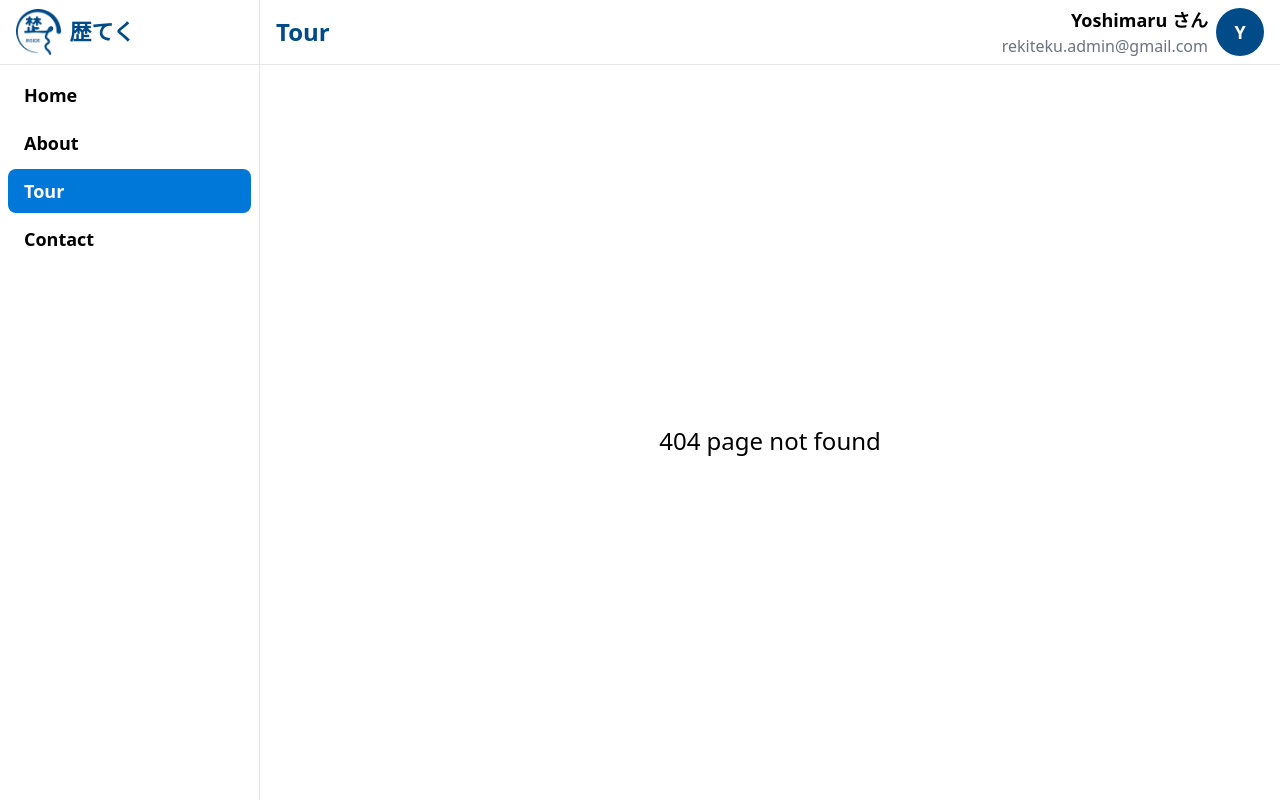
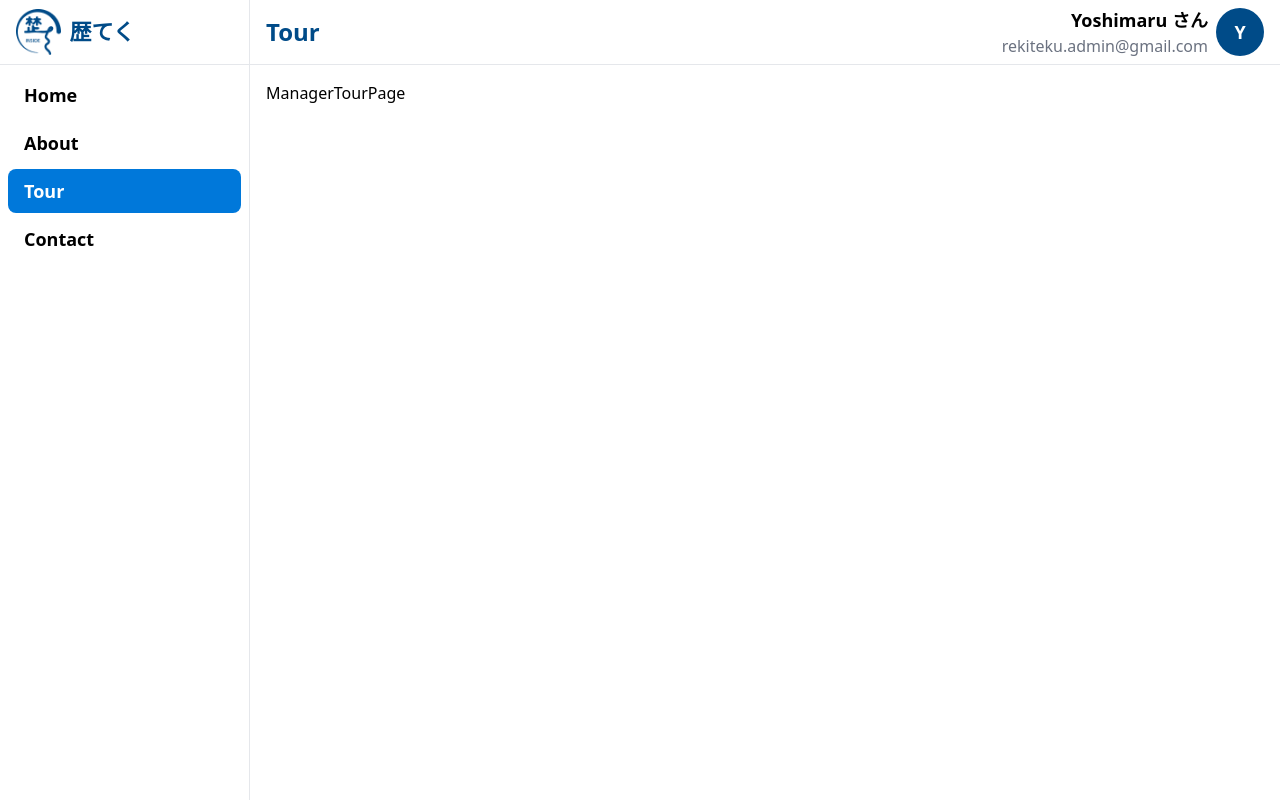
Before and after one commit to demonic29/team_reactors, a React (Create React App) app: page /manager/tour in a window 1280 px wide. Before the commit this address had no page. Built offline with nearby package versions, Linux system fonts and the light colour scheme.

Commit message:
fix draggable component

```diff
--- a/src/App.jsx
+++ b/src/App.jsx
@@ -8,31 +8,33 @@ import ManagerAboutPage from "./pages/manager/ManagerAboutPage";
 import PageNotFound from "./pages/PageNotFound";
 import MainLayout from "./layouts/MainLayout";
 import AboutPage from "./pages/AboutPage";
+import ManagerTourPage from "./pages/manager/ManagerTourPage";
 
 const App = () => {
 	return (
 		<Routes>
-			<Route path="/" element={<MainLayout></MainLayout>}>
-				<Route path="/" element={<HomePage></HomePage>} default></Route>
-				<Route
-					path="/about"
-					element={<AboutPage></AboutPage>}
-				></Route>
+			<Route path="/" element={<MainLayout />}>
+				<Route path="/" element={<HomePage />} default></Route>
+				<Route path="/about" element={<AboutPage />}></Route>
 				{/* <Route path="/tour" element={<TourPage></TourPage>}></Route> */}
 			</Route>
-			<Route path="/login" element={<LoginPage></LoginPage>}></Route>
-			<Route path="/manager" element={<ManagerLayout></ManagerLayout>}>
+			<Route path="/login" element={<LoginPage />}></Route>
+			<Route path="/manager" element={<ManagerLayout />}>
 				<Route
 					path="/manager/home"
-					element={<ManagerHomePage></ManagerHomePage>}
+					element={<ManagerHomePage />}
 				></Route>
 				<Route
 					path="/manager/about"
-					element={<ManagerAboutPage></ManagerAboutPage>}
+					element={<ManagerAboutPage />}
 				></Route>
-				<Route path="/manager/*" element={<PageNotFound></PageNotFound>}></Route>
+				<Route
+					path="/manager/tour"
+					element={<ManagerTourPage />}
+				></Route>
+				<Route path="/manager/*" element={<PageNotFound />}></Route>
 			</Route>
-			<Route path="/*" element={<PageNotFound></PageNotFound>}></Route>
+			<Route path="/*" element={<PageNotFound />}></Route>
 		</Routes>
 	);
 };
--- a/src/layouts/ManagerLayout.jsx
+++ b/src/layouts/ManagerLayout.jsx
@@ -22,7 +22,8 @@ const ManagerLayout = () => {
 
 	return (
 		<div className="flex h-screen">
-			<div className="w-[260px] border-r border-r-gray-200">
+			{/*navigation  */}
+			<div className="w-[250px] border-r border-r-gray-200">
 				<div className="h-[65px] border-b border-b-gray-200 px-4 flex items-center">
 					<div className="flex items-center gap-2 font-bold text-secondaryColor text-[22px]">
 						<img
@@ -48,6 +49,7 @@ const ManagerLayout = () => {
 					))}
 				</div>
 			</div>
+			{/* main container  */}
 			<div className="flex-1">
 				<div className="h-[65px] border-b border-b-gray-200 flex items-center justify-between px-4">
 					<span className="text-2xl font-semibold text-secondaryColor">
--- /dev/null
+++ b/src/pages/manager/ManagerTourPage.jsx
@@ -0,0 +1,11 @@
+import React from 'react';
+
+const ManagerTourPage = () => {
+  return (
+    <div>
+      ManagerTourPage
+    </div>
+  );
+};
+
+export default ManagerTourPage;
```
Also changed, not shown: src/components/managerPage/draggable/DraggableList.jsx (+5 -5 lines).
